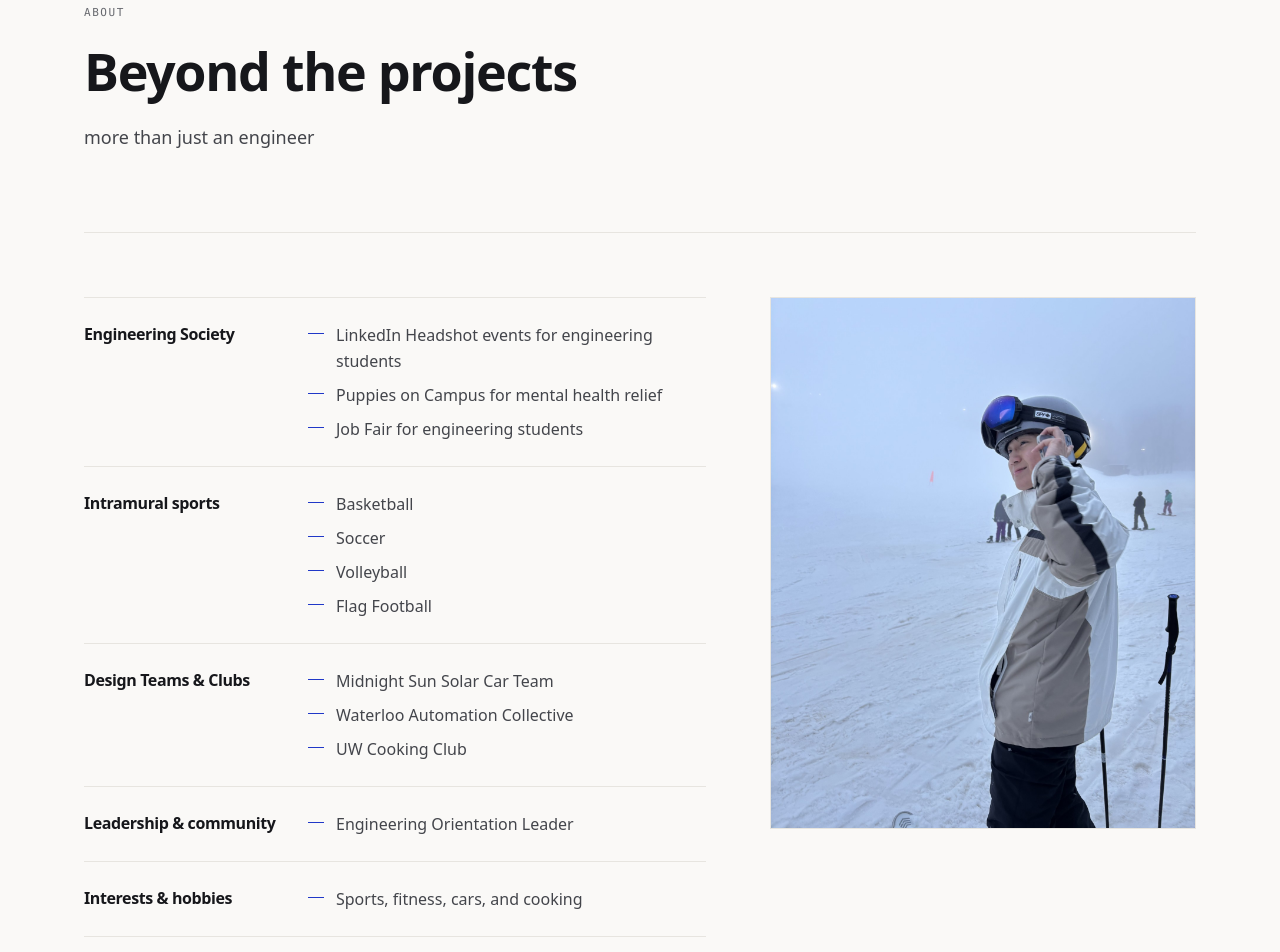
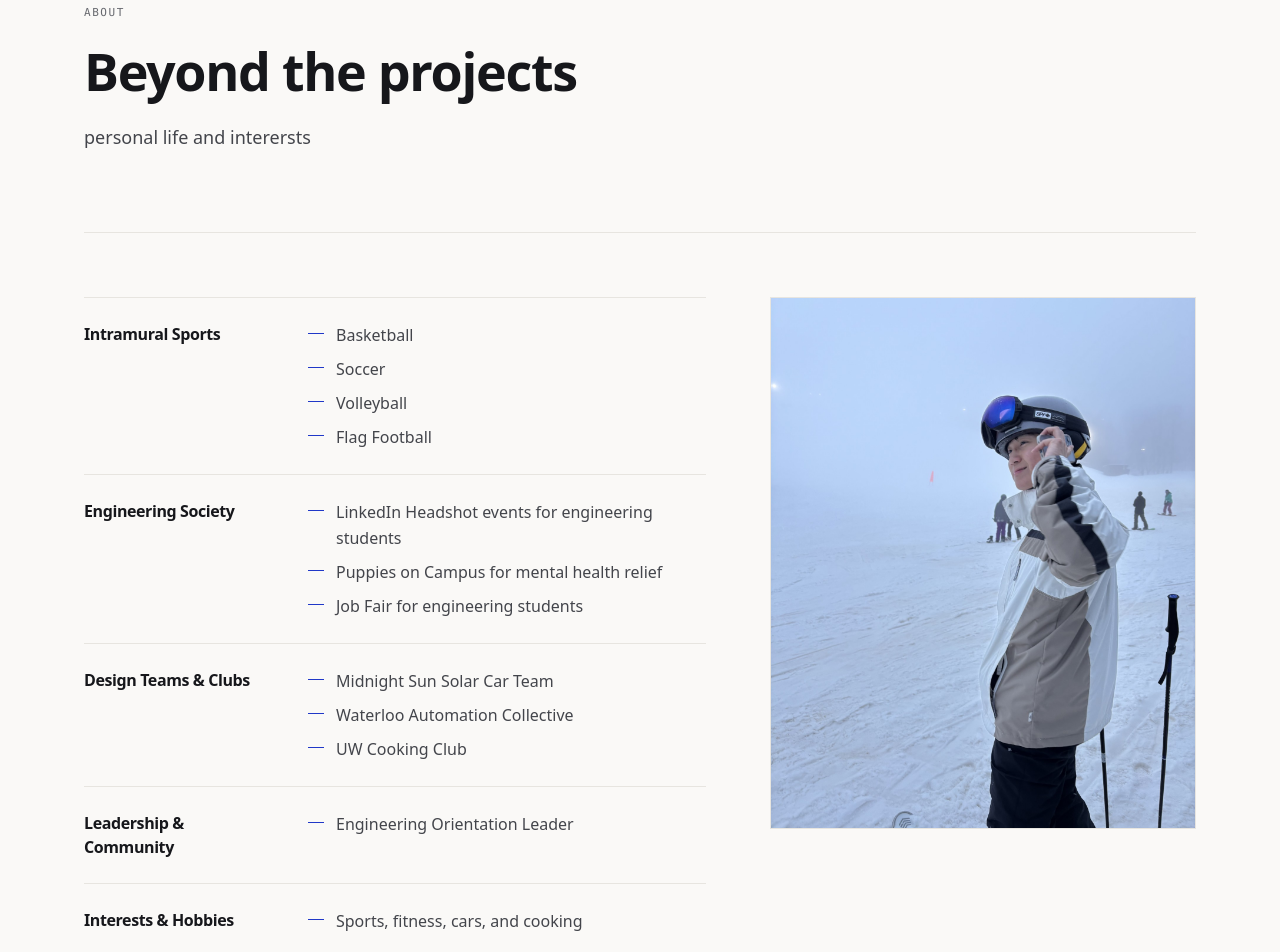
Before and after one commit to nktl-2005/personal-portfolio, a React (Vite) app: page /about in a window 1280 px wide. Shown: the part 140-1092 px from the top of the page. Built offline with nearby package versions, Linux system fonts and the light colour scheme.

Commit message:
about me

```diff
--- a/src/data/site.ts
+++ b/src/data/site.ts
@@ -25,29 +25,29 @@ export const site = {
     // Short framing line — used on the home About preview and the top of the
     // About page. The project pages already cover the engineering; this is the rest.
     blurb:
-      'more than just an engineer',
+      'personal life and interersts',
 
     // Life outside engineering. Fill each category with your real activities;
     // text in [square brackets] renders as a visible "replace me" chip until you do.
     life: [
       {
+        label: 'Intramural Sports',
+        items: ['Basketball', 'Soccer', 'Volleyball', 'Flag Football'],
+      },
+      {
         label: 'Engineering Society',
         items: ['LinkedIn Headshot events for engineering students', 'Puppies on Campus for mental health relief', 'Job Fair for engineering students'],
-      },
-      {
-        label: 'Intramural sports',
-        items: ['Basketball', 'Soccer', 'Volleyball', 'Flag Football'],
       },
       {
         label: 'Design Teams & Clubs',
         items: ['Midnight Sun Solar Car Team', 'Waterloo Automation Collective', 'UW Cooking Club'],
       },
       {
-        label: 'Leadership & community',
+        label: 'Leadership & Community',
         items: ['Engineering Orientation Leader'],
       },
       {
-        label: 'Interests & hobbies',
+        label: 'Interests & Hobbies',
         items: ['Sports, fitness, cars, and cooking'],
       },
     ],
```
